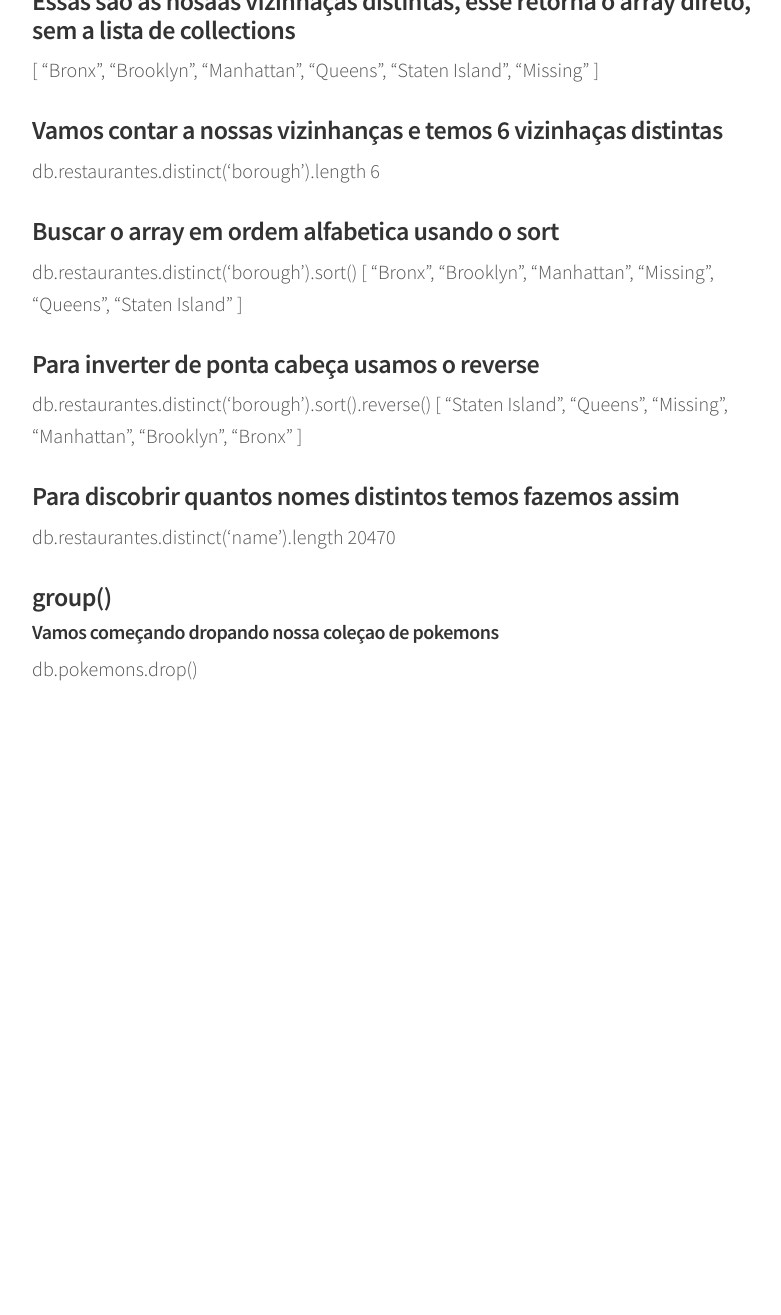
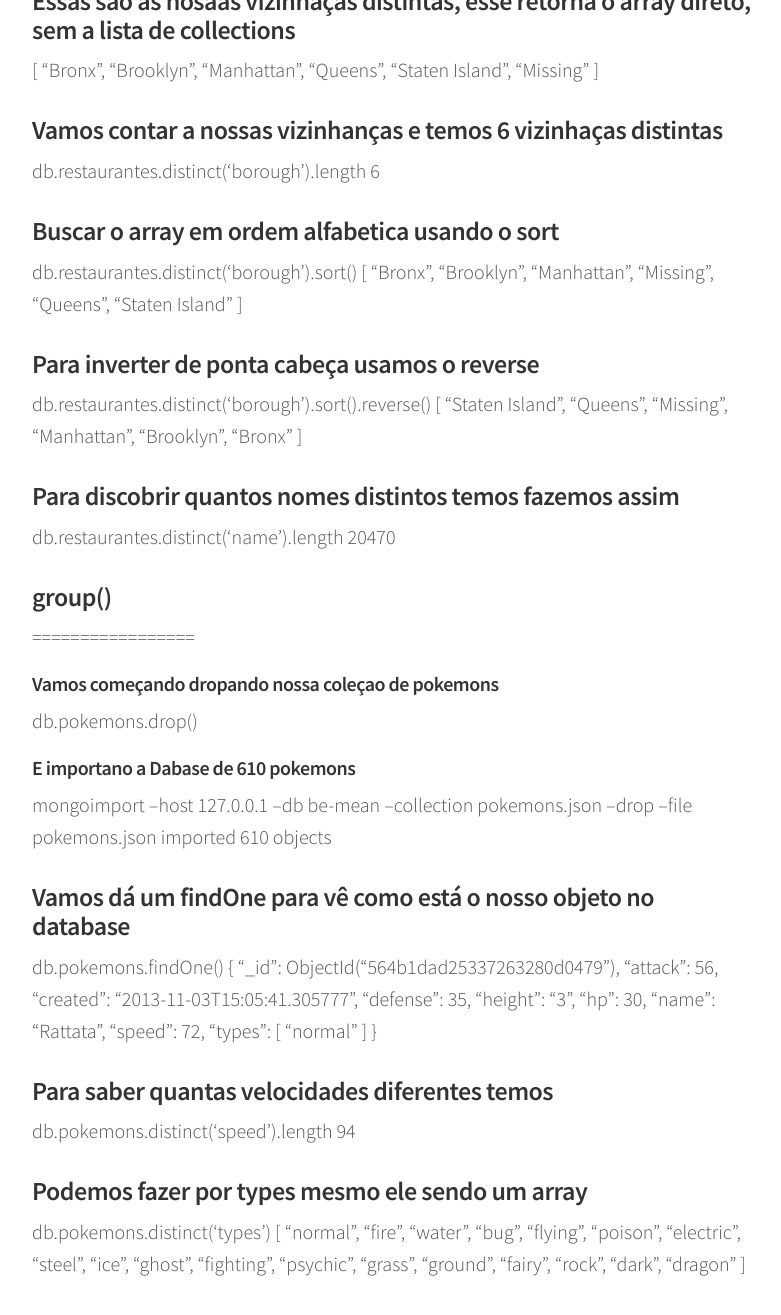
Before and after one commit to indrajithbandara/debug-blog, a Jekyll site: the page built from _posts/2016-05-14-mongodb.md, in a window 1280 px wide and 1400 px high, scrolled down 19680 px. Shown: the top 1315 px of the window, without its empty margins (248-1029 px from the left). Built offline with Jekyll 4.4.1, drawn with Linux system fonts in a browser that asks for light colours; comment, search, counter and statistics services are not loaded; before the commit the page ends 20485 px from its top, so only the background shows below that.

Commit message:
Subindo a bagaca

```diff
--- a/_posts/2016-05-14-mongodb.md
+++ b/_posts/2016-05-14-mongodb.md
@@ -871,10 +871,53 @@ db.restaurantes.distinct('name').length
 
 ### group()
 
-
-
-
-
+=================
 
 #### Vamos começando dropando nossa coleçao de pokemons
 db.pokemons.drop()
+
+#### E importano a Dabase de 610 pokemons
+mongoimport --host 127.0.0.1 --db be-mean --collection pokemons.json --drop --file pokemons.json
+imported 610 objects
+
+### Vamos dá um findOne para vê como está o nosso objeto no database
+db.pokemons.findOne()
+{
+  "_id": ObjectId("564b1dad25337263280d0479"),
+  "attack": 56,
+  "created": "2013-11-03T15:05:41.305777",
+  "defense": 35,
+  "height": "3",
+  "hp": 30,
+  "name": "Rattata",
+  "speed": 72,
+  "types": [
+    "normal"
+  ]
+}
+### Para saber quantas velocidades diferentes temos
+db.pokemons.distinct('speed').length
+94
+
+### Podemos fazer por types mesmo ele sendo um array
+ db.pokemons.distinct('types')
+[
+  "normal",
+  "fire",
+  "water",
+  "bug",
+  "flying",
+  "poison",
+  "electric",
+  "steel",
+  "ice",
+  "ghost",
+  "fighting",
+  "psychic",
+  "grass",
+  "ground",
+  "fairy",
+  "rock",
+  "dark",
+  "dragon"
+]
```
